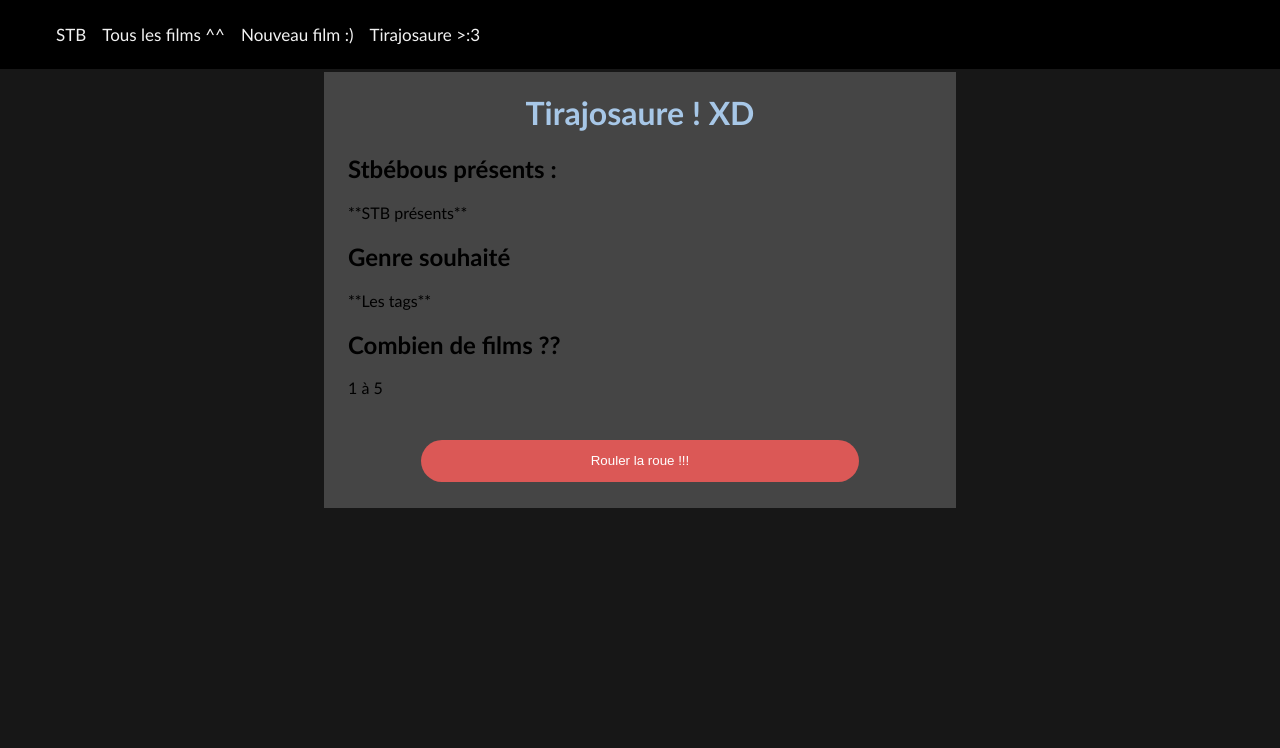
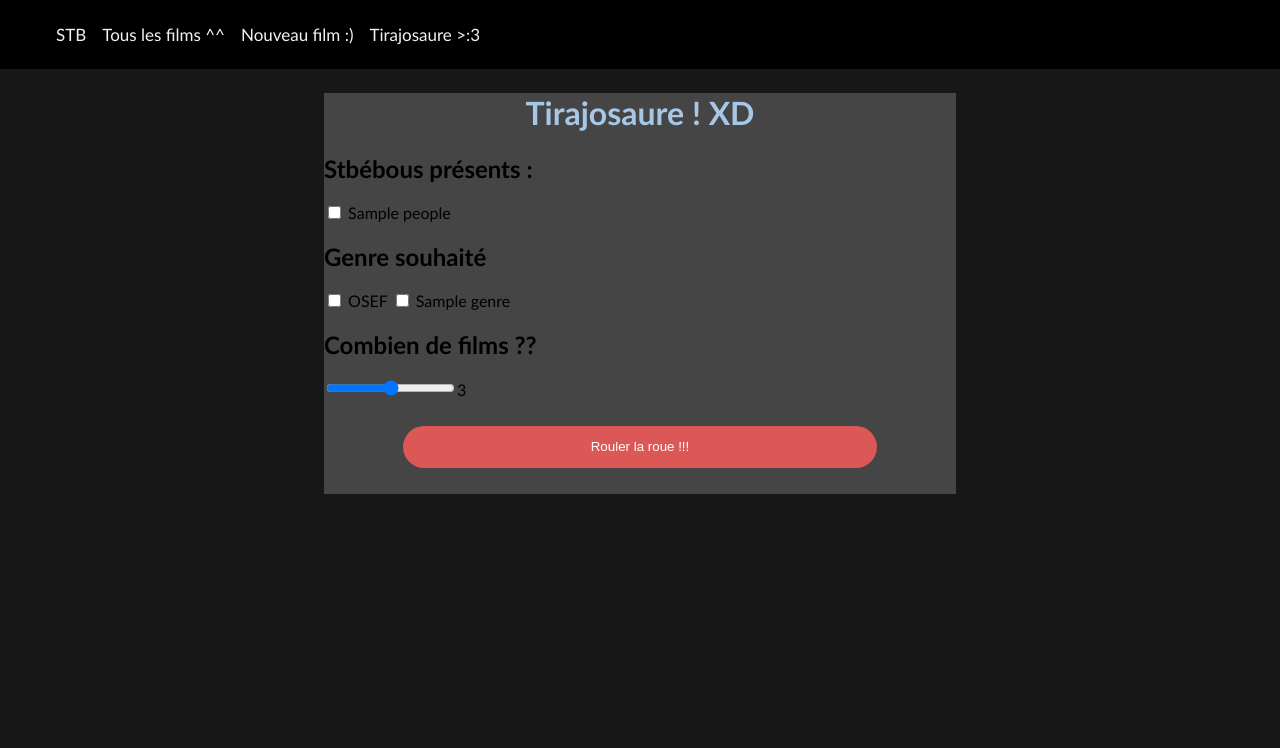
Before and after one commit to pycast/stb_filmpicker, a Node server app: template views/tirajosaure.ejs in a window 1280 px wide. Shown: the top 748 px of the page. Run offline with Node 20, Linux system fonts and the light colour scheme; the template is opened without the code that fills it: most values are stand-ins (such as "Sample title", 1, 10 or a date in 2020); some libraries are stand-ins or nearby versions.

Commit message:
request tirage

```diff
--- a/public/css/style.css
+++ b/public/css/style.css
@@ -1,6 +1,5 @@
 body {
     background-color: #171717;
-    display: grid;
     font-family: 'Trebuchet MS', 'Lucida Sans Unicode', 'Lucida Grande', 'Lucida Sans', Arial, sans-serif;
     padding-top: 5vw;
 }
@@ -49,11 +48,12 @@ td {
 font-size: 1.2em;
 }
 
-input, select {
+.form_wrap input, select {
     display: block;
     padding: 1vh;
     margin: 0.5vh;
 }
+
 .form_container {
     font-size: 2vh;
     width: 50%;
--- a/views/tirajosaure.ejs
+++ b/views/tirajosaure.ejs
@@ -1,18 +1,26 @@
 <%- include("head") -%>
 
 <div class="form_container">
-    <div class="form_wrap">
-        <h1>Tirajosaure ! XD</h1>
+    <h1>Tirajosaure ! XD</h1>
+    <form action="randomFilm" method="post">
         <h2>Stbébous présents :</h2>
-        <p>**STB présents**</p>
+        <% peoples.forEach(people => { %>
+            <input type="checkbox" name="stb" id="stb" value="<%= people.stb_id %>">
+            <label for="stb"><%= people.name %></label>
+        <% }) %>
         <h2>Genre souhaité</h2>
-        <p>**Les tags**</p>
+        <input type="checkbox" name="tag" id="tag_osef" value="osef">
+        <label for="stb">OSEF</label>
+        <% tags.forEach(tag => { %>
+            <input type="checkbox" name="tag" id="tag" value="<%= tag.tag_id %>">
+            <label for="stb"><%= tag.genre %></label>
+        <% }) %>
         <h2>Combien de films ??</h2>
-        <p>1 à 5</p>
+        <input type="range" id="points" name="points" min="1" max="5"><span id="val"></span>
         <div class="btnwrap">
             <button class="btn" type="submit">Rouler la roue !!!</button>
         </div>
-    </div>
+    </form>
 </div>
 
 <%- include("footer") -%>
```
Also changed, not shown: routes/Films.js (+56 -5 lines), movies.db, public/js/app.js.
